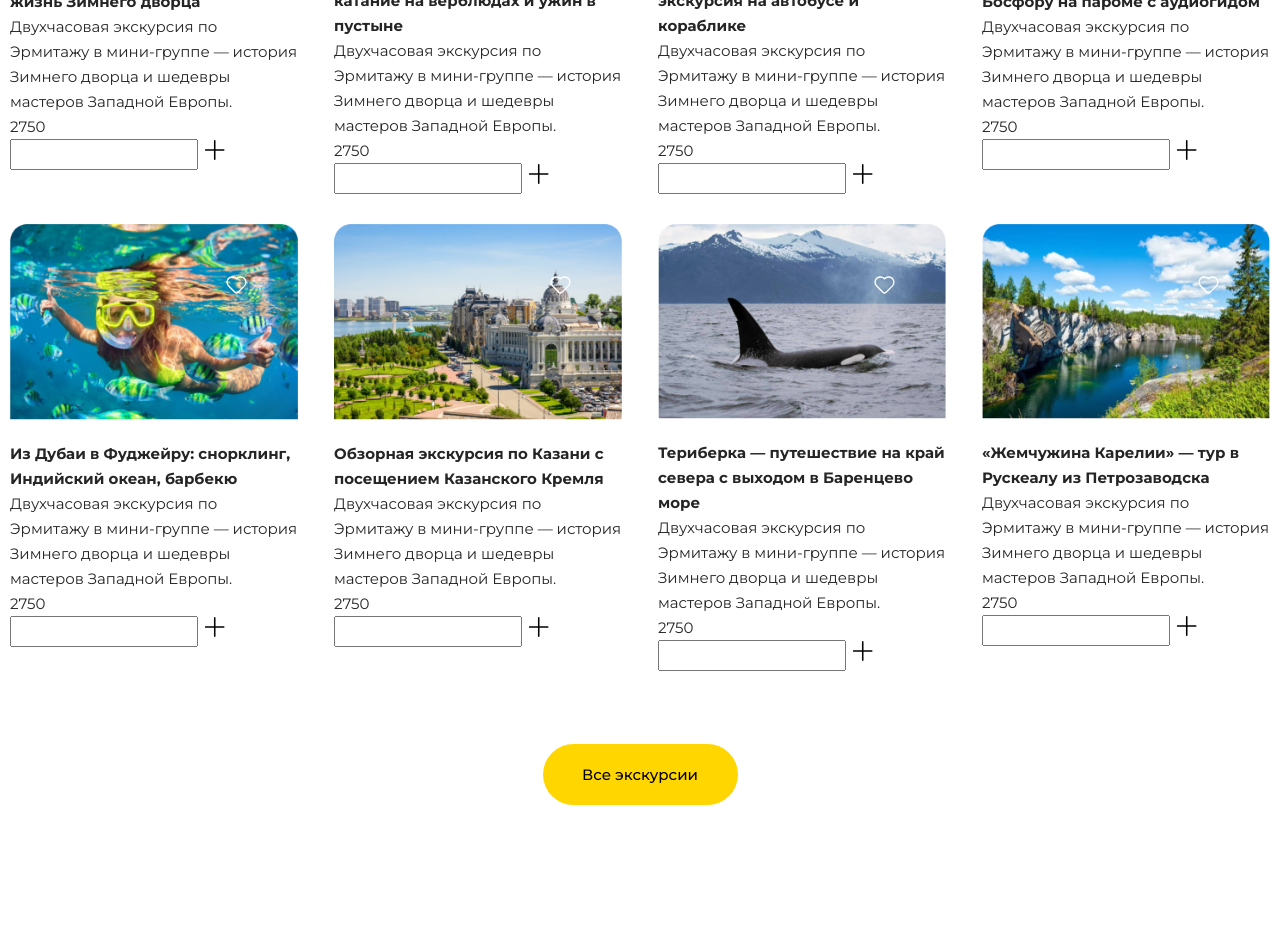
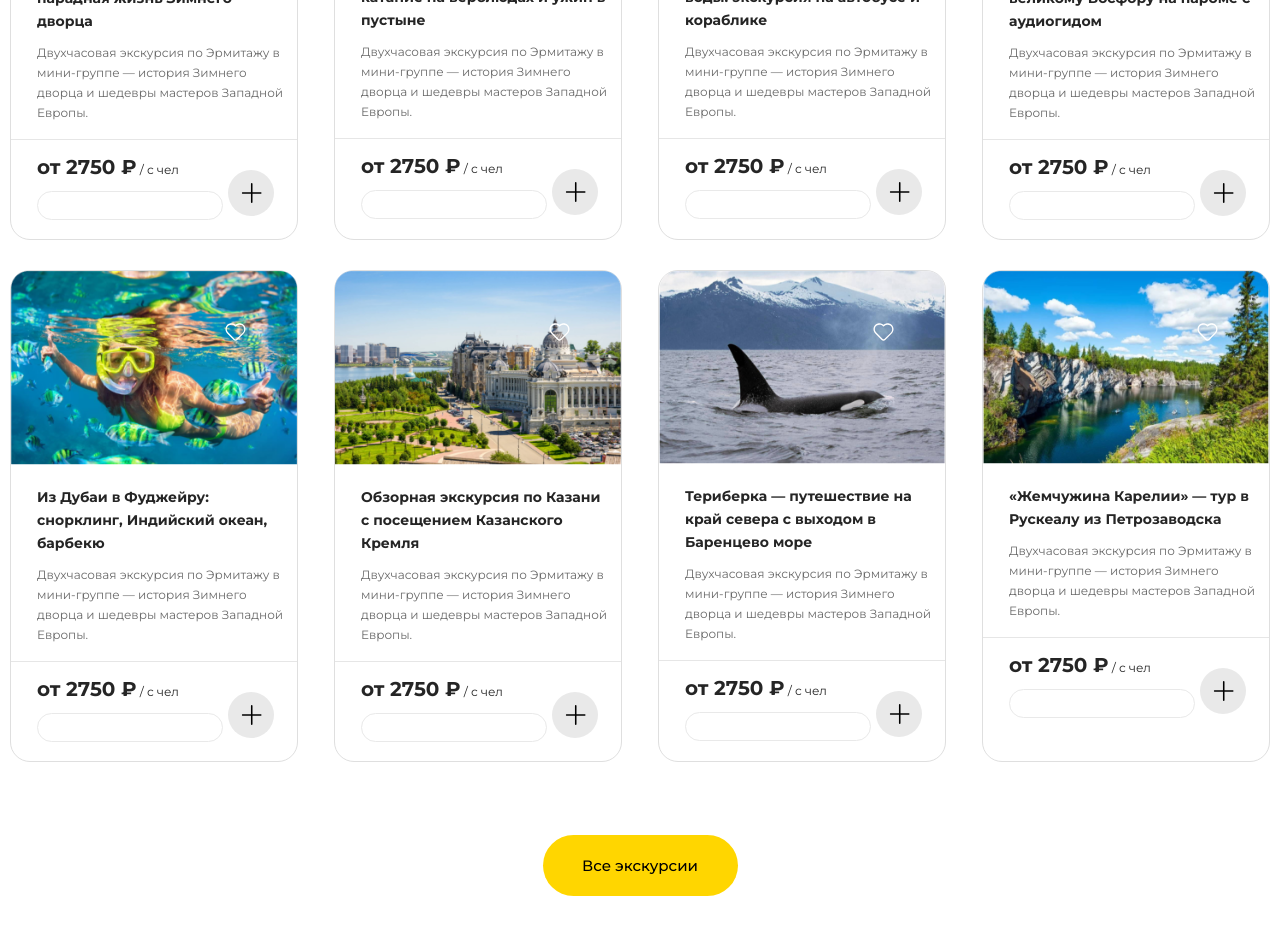
Before and after one commit to progdidi/tenloc, a React (Create React App) app: page / in a window 1280 px wide. Shown: the part 2540-3474 px from the top of the page. Before the commit the page ends 3449 px from the top, so only its background shows below. Built offline with nearby package versions, Linux system fonts and the light colour scheme.

Commit message:
fix: fix excursion item

```diff
--- a/src/components/excursionItem/ExcursionItem.js
+++ b/src/components/excursionItem/ExcursionItem.js
@@ -15,7 +15,7 @@ const ExcursionItem = ({img, title, descr, price}) => {
             </div>
 
             <div className="excursion__item-details">
-                <p className="excursion__item-price">{price}</p>
+                <p className="excursion__item-price"> <span>от {price} ₽</span> / с чел</p>
                 <input type="text" className="excursion__item-date" />
                 <button className="excursion__item-btn">
                     <img src={plus} alt="" className="excursion__item-plus" />
--- a/src/components/excursionItem/excursionItem.scss
+++ b/src/components/excursionItem/excursionItem.scss
@@ -1,6 +1,8 @@
 .excursion__item {
     max-width: 340px;
     position: relative;
+    border-radius: 20px;
+    border: 1px solid #DFDFDF;
     &-fav {
         display: block;
         position: absolute;
@@ -8,21 +10,53 @@
         right: 50px;
     }
     &-img {
-        margin-bottom: 21px;
     }
     &-about {
+        padding: 21px 14px 16px 26px;
         .excursion__item-title {
+            font-size: 14px;
+            font-weight: 700;
+            line-height: 23px;
+            margin-bottom: 10px;
         }
         .excursion__item-descr {
+            color: #6A6A6A;
+            font-size: 12px;
+            font-weight: 400;
+            line-height: 20px;
+
         }
     }
 
     &-details {
+        padding: 14px 23px 19px 26px;
+        border-top: 1px solid #E6E6E6;
+        position: relative;
         .excursion__item-price {
+            font-size: 12px;
+            line-height: 26px;
+            margin-bottom: 8px;
+            span {
+                font-size: 20px;
+                font-weight: 700;
+                line-height: 26px;
+            }
         }
         .excursion__item-date {
+            border-radius: 1000px;
+            border: 1px solid #E9E9E9;
         }
         .excursion__item-btn {
+            width: 46px;
+            height: 46px;
+            border-radius: 50%;
+            background-color: #E9E9E9;
+            display: flex;
+            justify-content: center;
+            align-items: center;
+            position: absolute;
+            right: 23px;
+            bottom: 23px;
         }
     }
 }
--- a/src/pages/mainPage/MainPage.js
+++ b/src/pages/mainPage/MainPage.js
@@ -53,7 +53,7 @@ const MainPage = () => {
                     })}
                 </div>
 
-                <div className="excursions__btn main-btn">Все экскурсии</div>
+                <button className="excursions__btn main-btn">Все экскурсии</button>
             </div>
         </section>
         </>
--- a/src/pages/mainPage/mainPage.scss
+++ b/src/pages/mainPage/mainPage.scss
@@ -36,6 +36,7 @@
     }
 
     &__btn {
+        display: block;
         padding: 18px;
         text-align: center;
         width: 195px;
```
